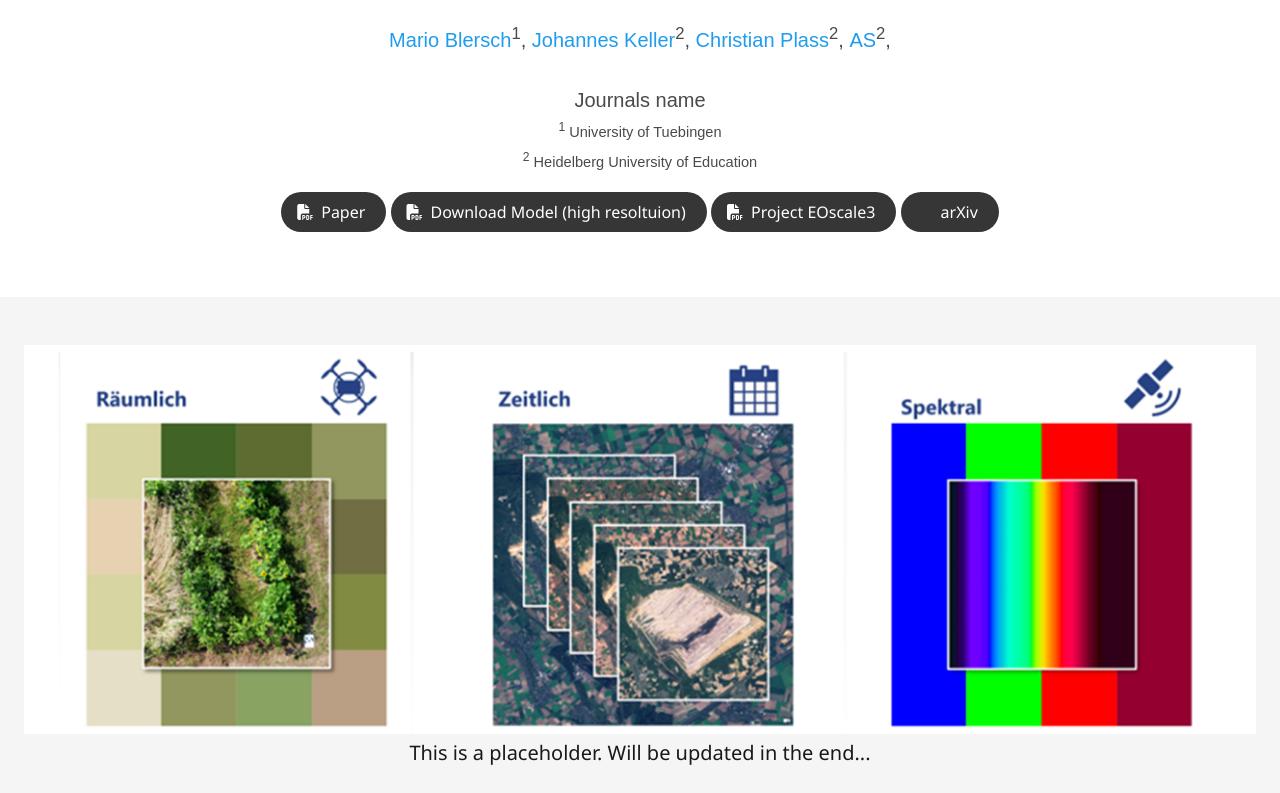
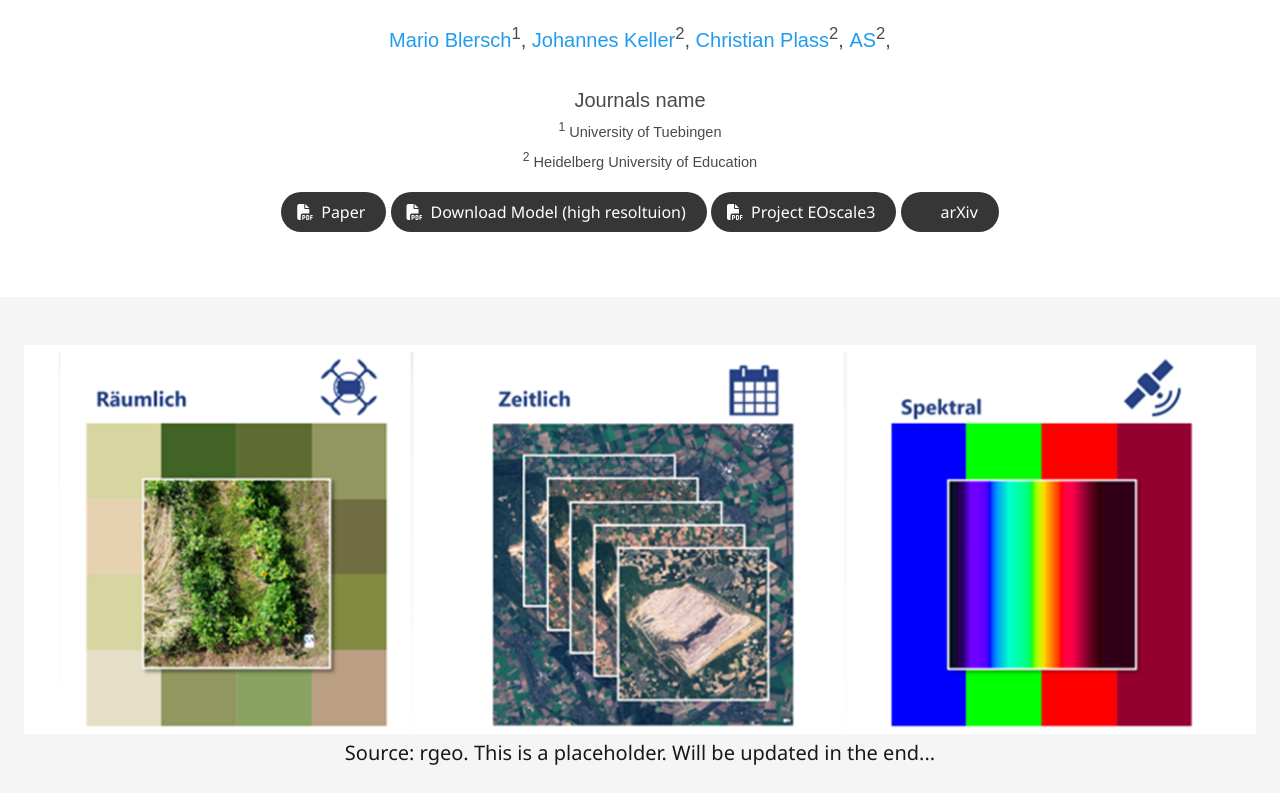
Before and after one commit to GeowazM/CorEO, a plain HTML site: page index.html in a window 1280 px wide. Shown: the part 159-952 px from the top of the page. Drawn offline with nearby package versions, Linux system fonts and the light colour scheme; some icons are missing; a web font is replaced by a local one.

Commit message:
Update placeholder text with source link

```diff
--- a/index.html
+++ b/index.html
@@ -130,7 +130,7 @@
   <!-- Your image here -->
       <center><img src="static/images/eoscale3.png" class="center" alt="Different resolution dimensions of EO"/></center>
       <h2 class="subtitle has-text-centered">
-        This is a placeholder. Will be updated in the end...
+        Source: <a href="https://rgeo.de/de/p/eoscale/">rgeo</a>. This is a placeholder. Will be updated in the end...
       </h2>
     </div>
 </section>
```
